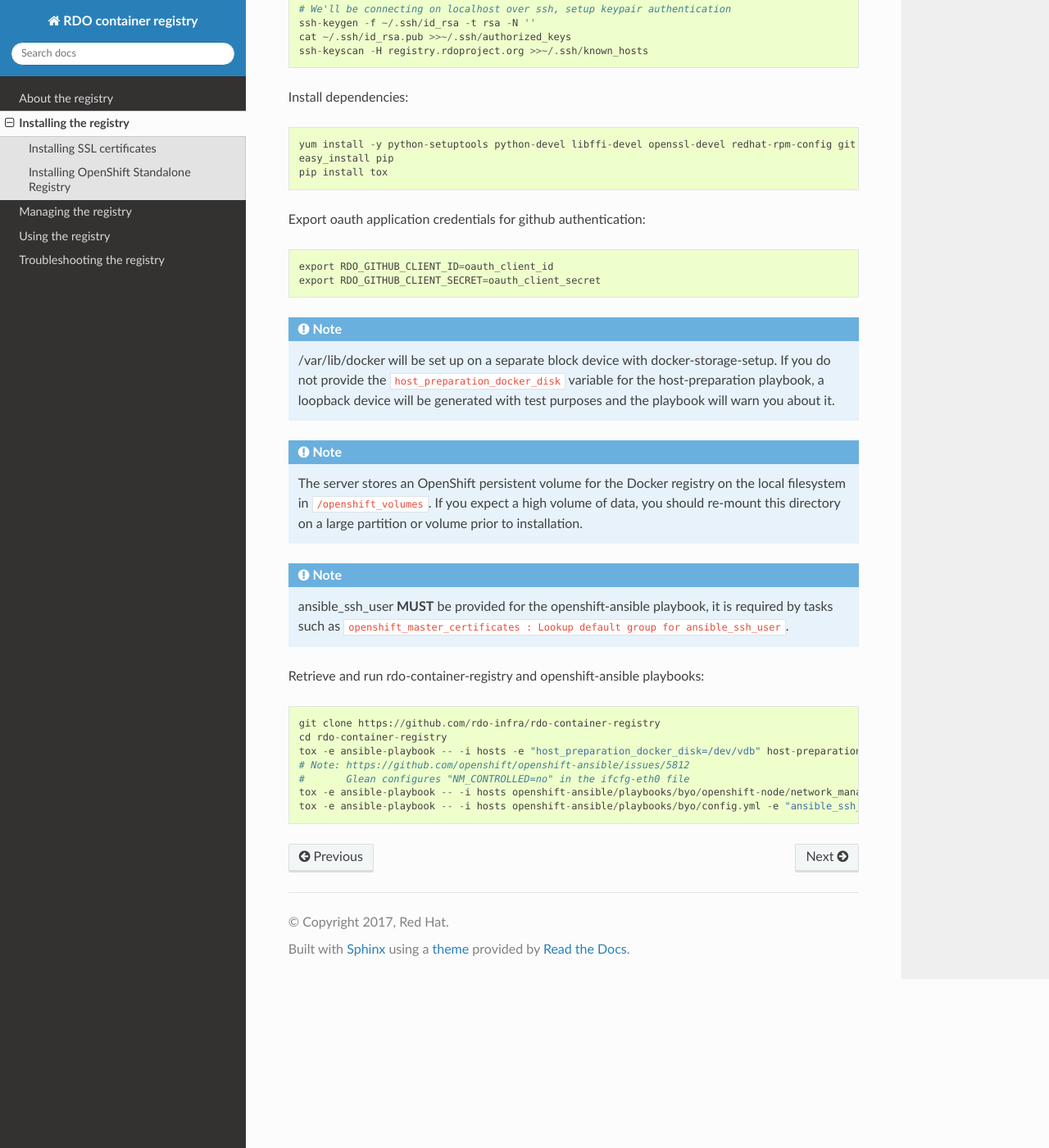
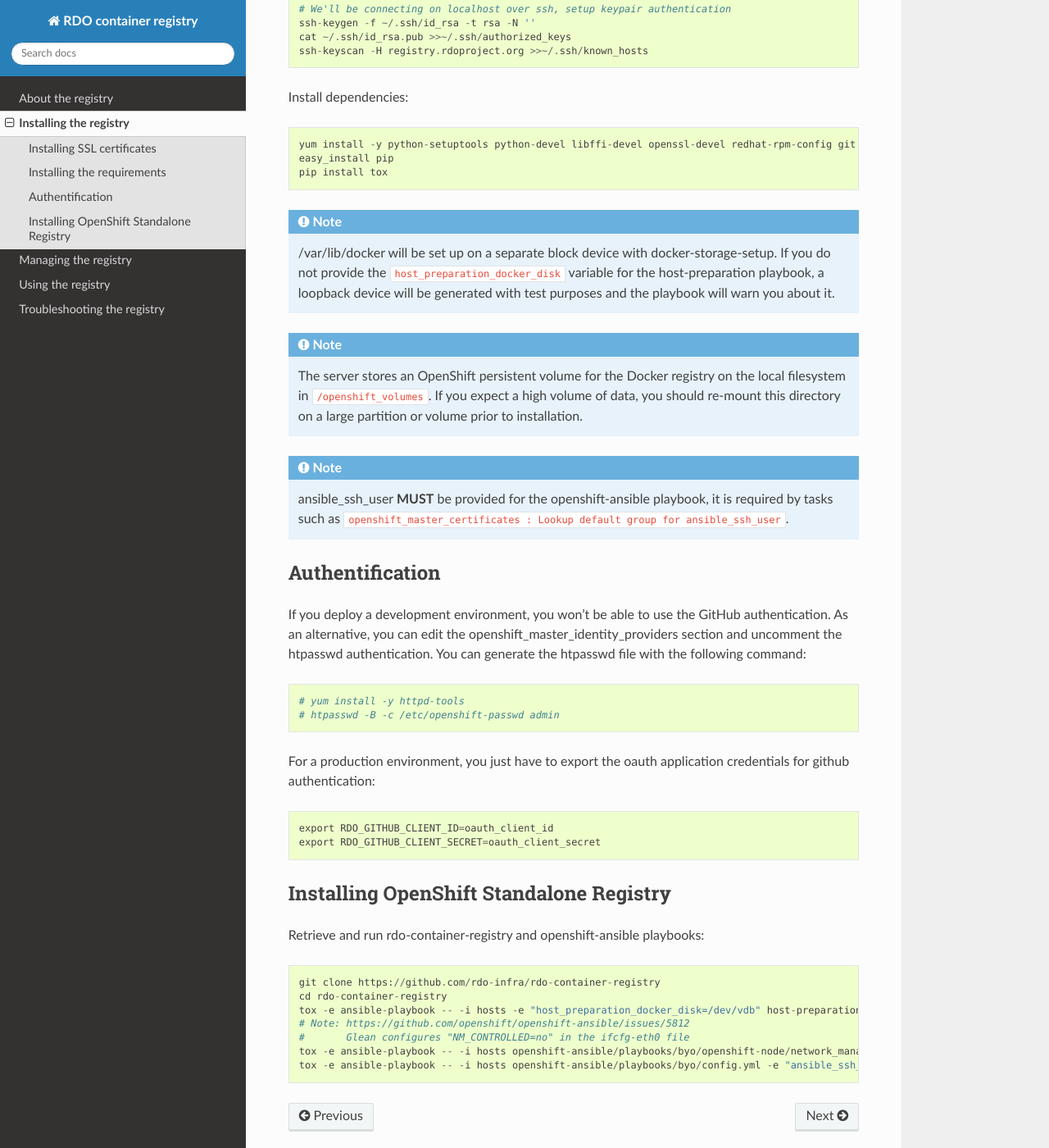
Before and after one commit to rdo-infra/rdo-container-registry, a Sphinx documentation site: the page built from doc/source/installing.rst, in a window 1280 px wide and 1400 px high, scrolled down 1096 px. Shown: the whole window at 82% size. Built offline with Sphinx 7.4.7 and the Read the Docs theme 2.0.0, drawn with Linux system fonts in a browser that asks for light colours; the version number could not be read and is left out; some of the changed text lies outside the part shown.

Commit message:
doc: explain how to bypass the Github auth
We cannot deploy OpenShift with the Github auth in a dev environment
because:
- we don't have the secret
- the access to Github may be limited.

This patch explains how to use a htpassd based authentication as an
alternative.

Change-Id: Ie57d40b3a467d7ea3f3305c92e1a85f80f319b4f

```diff
--- a/doc/source/installing.rst
+++ b/doc/source/installing.rst
@@ -40,8 +40,8 @@
       popd
     done
 
-Installing OpenShift Standalone Registry
-----------------------------------------
+Installing the requirements
+---------------------------
 
 To install OpenShift Standalone Registry on ``localhost`` as root:
 
@@ -78,6 +73,27 @@
           playbook, it is required by tasks such as
           ``openshift_master_certificates : Lookup default group for ansible_ssh_user``.
 
+
+Authentification
+----------------
+
+If you deploy a development environment, you won't be able to use the GitHub
+authentication. As an alternative, you can edit the openshift_master_identity_providers
+section and uncomment the htpasswd authentication. You can generate the htpasswd file with
+the following command::
+
+    # yum install -y httpd-tools
+    # htpasswd -B -c /etc/openshift-passwd admin
+
+For a production environment, you just have to export the oauth application
+credentials for github authentication::
+
+    export RDO_GITHUB_CLIENT_ID=oauth_client_id
+    export RDO_GITHUB_CLIENT_SECRET=oauth_client_secret
+
+Installing OpenShift Standalone Registry
+----------------------------------------
+
 Retrieve and run rdo-container-registry and openshift-ansible playbooks::
 
     git clone https://github.com/rdo-infra/rdo-container-registry
```
Also changed, not shown: other parts of doc/source/installing.rst (+0 -5 lines), 1 other file.
